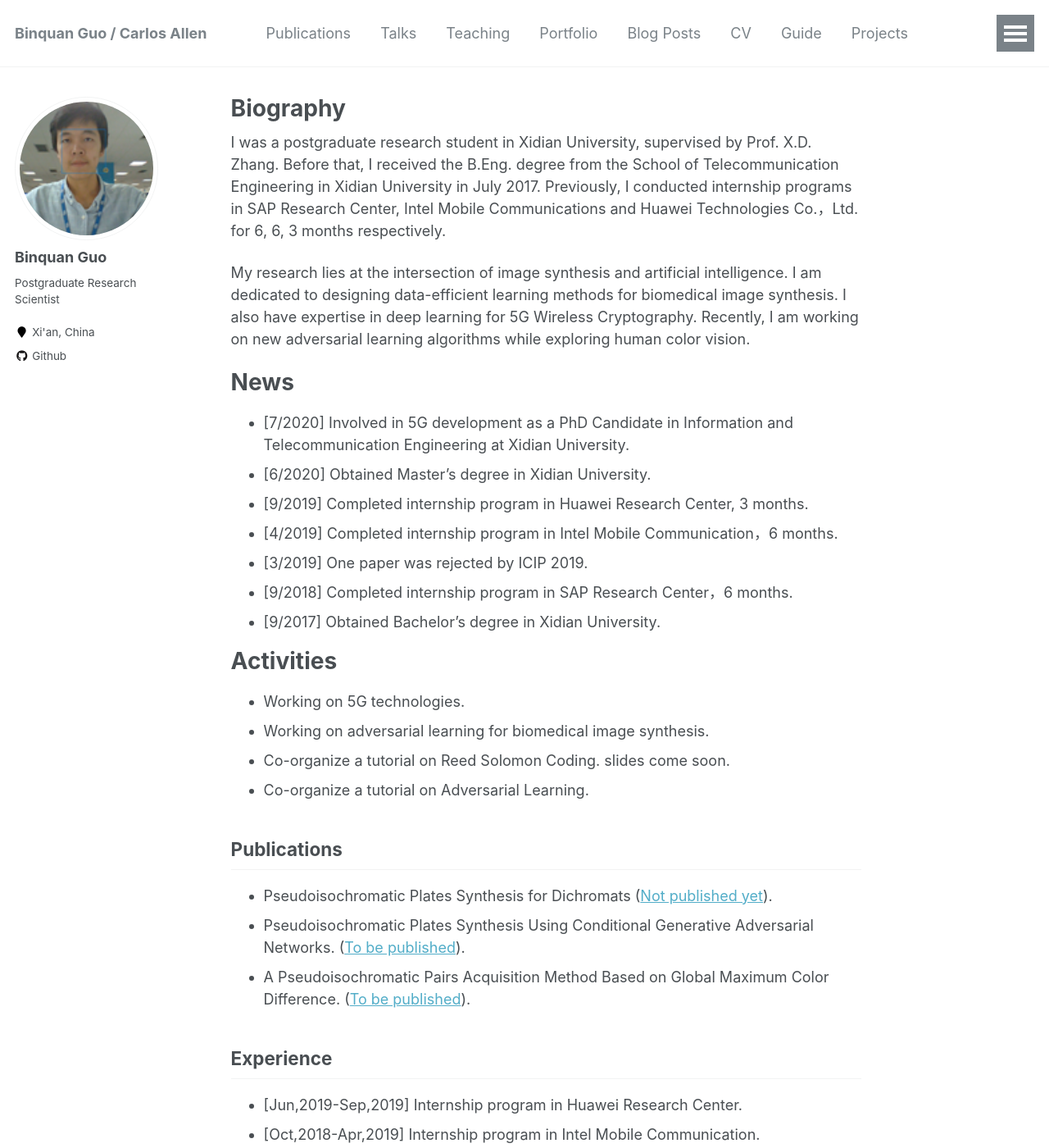
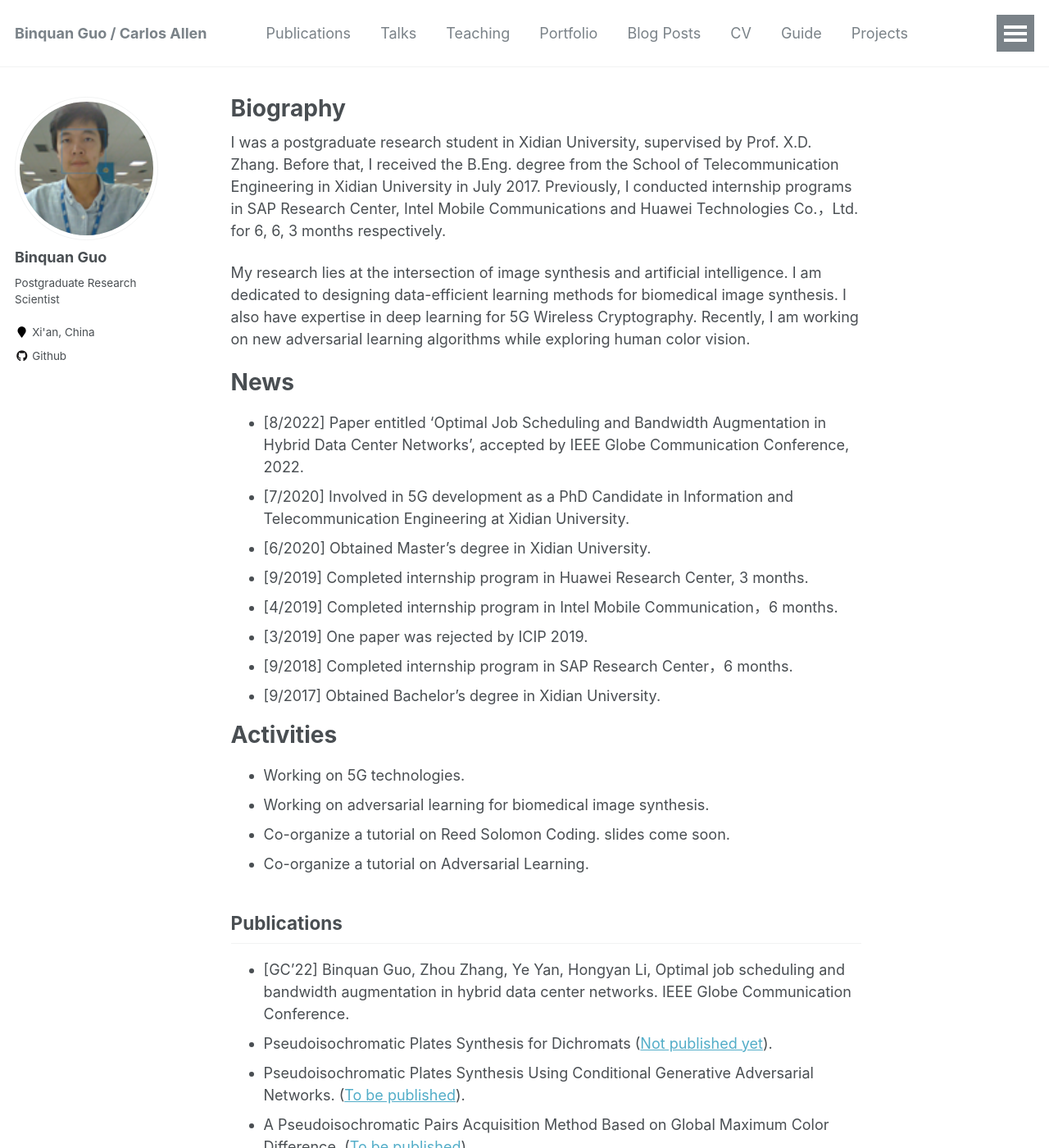
Before and after one commit to wilixx/wilixx.github.io, a Jekyll site: the page built from _pages/about.md, in a window 1280 px wide and 1400 px high. Shown: the whole window at 82% size. Built offline with Jekyll 4.4.1, drawn with Linux system fonts in a browser that asks for light colours.

Commit message:
Add recently accepted work on GC.

```diff
--- a/_pages/about.md
+++ b/_pages/about.md
@@ -15,6 +15,7 @@ My research lies at the intersection of image synthesis and artificial intellige
 
 News
 ======
+* [8/2022] Paper entitled 'Optimal Job Scheduling and Bandwidth Augmentation in Hybrid Data Center Networks', accepted by IEEE Globe Communication Conference, 2022.
 * [7/2020] Involved in 5G development as a PhD Candidate in Information and Telecommunication Engineering at Xidian University.
 * [6/2020] Obtained Master's degree in Xidian University.
 * [9/2019] Completed internship program in Huawei Research Center, 3 months.
@@ -34,6 +35,7 @@ Activities
 
 Publications
 ------
+* [GC'22] Binquan Guo, Zhou Zhang, Ye Yan, Hongyan Li, Optimal job scheduling and bandwidth augmentation in hybrid data center networks. IEEE Globe Communication Conference.
 * Pseudoisochromatic Plates Synthesis for Dichromats ([Not published yet](https://github.com/wilixx/bichromatic-plates-for-cvd)).
 * Pseudoisochromatic Plates Synthesis Using Conditional Generative Adversarial Networks. ([To be published](https://github.com/wilixx/bichromatic-plates-for-cvd)).
 * A Pseudoisochromatic Pairs Acquisition Method Based on Global Maximum Color Difference. ([To be published](https://github.com/wilixx/bichromatic-plates-for-cvd)).
```
